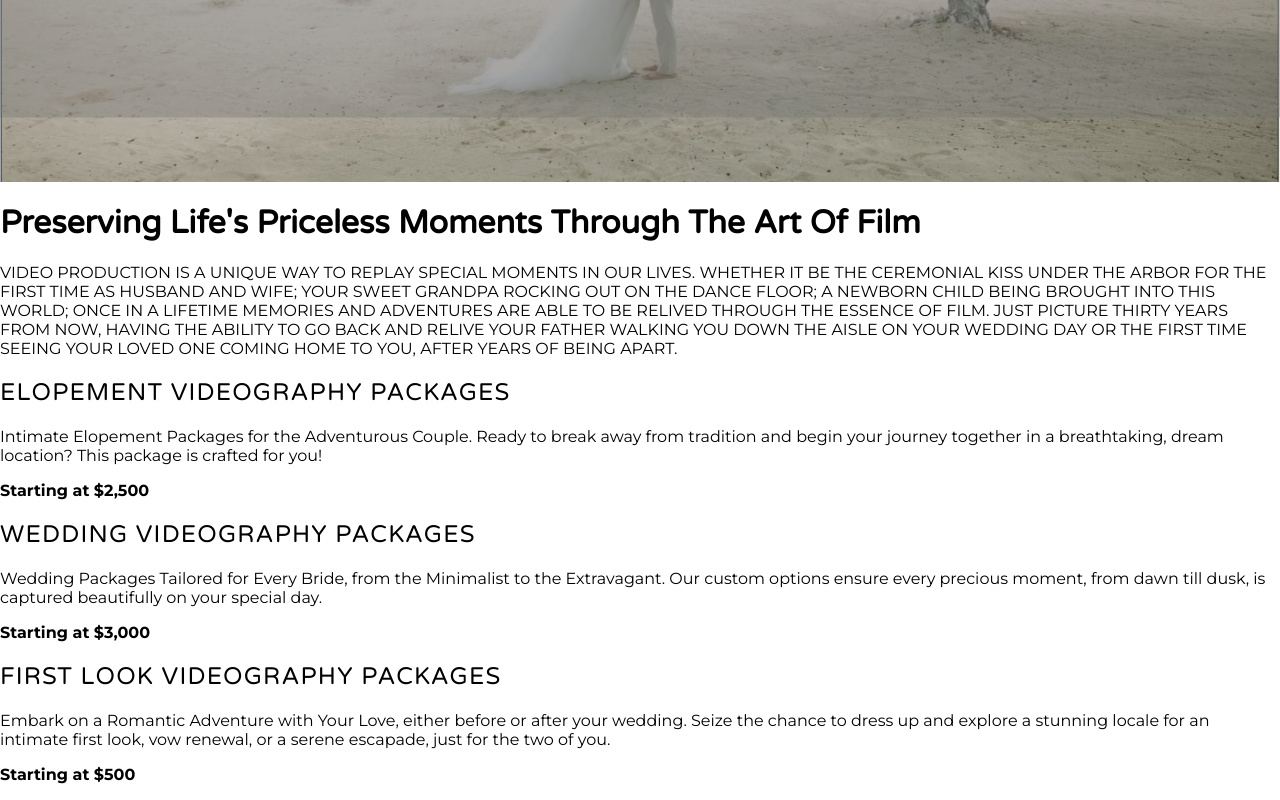
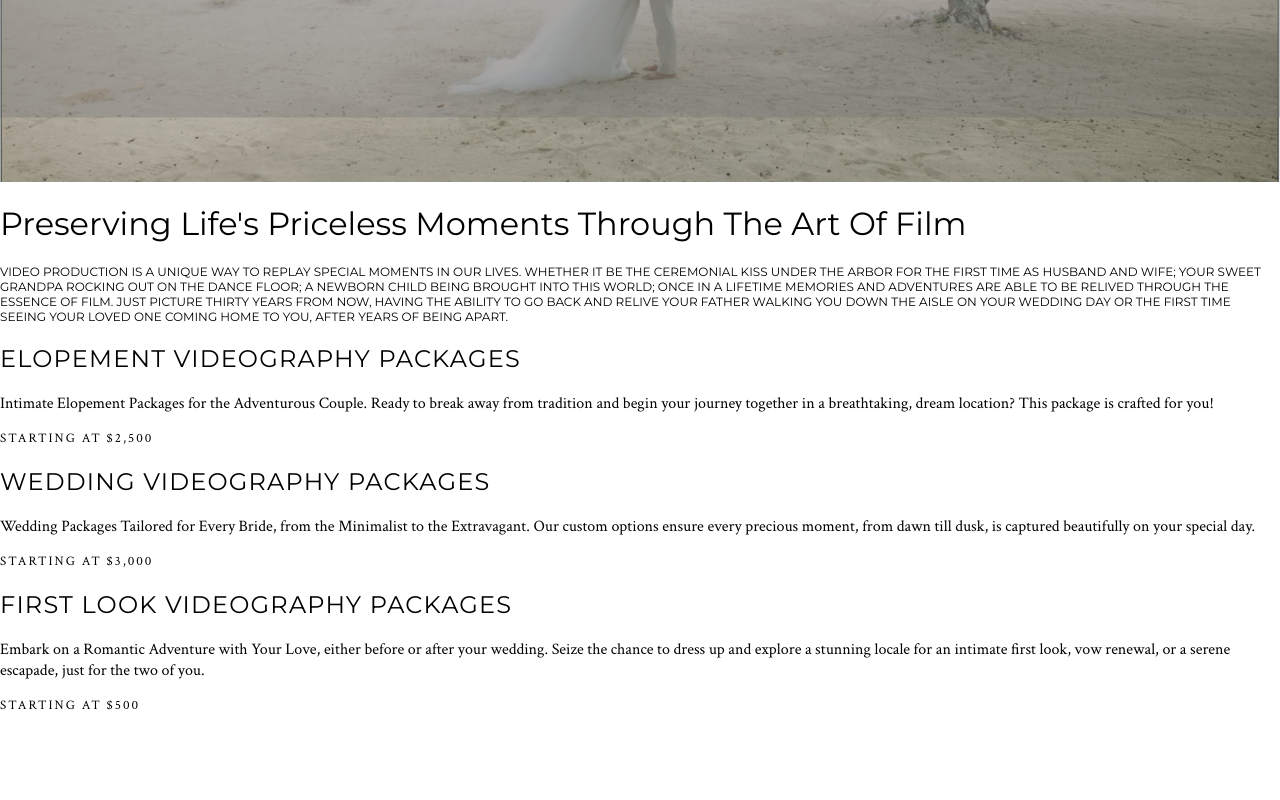
Before and after one commit to iphaminh/iphaminh, a React (Create React App) app: page /pricing in a window 1280 px wide. Shown: the part 624-1424 px from the top of the page. After the commit the page ends 1351 px from the top, so only its background shows below. Built offline with nearby package versions, Linux system fonts and the light colour scheme; a web font is replaced by a local one.

Commit message:
fixing font and size before styling the collumn

```diff
--- a/src/pages/PricingPage/Pricing.css
+++ b/src/pages/PricingPage/Pricing.css
@@ -1,5 +1,5 @@
 /* Import the Montserrat font with the weights you need */
-@import url('https://fonts.googleapis.com/css2?family=Montserrat:wght@400;700&display=swap');
+@import url('https://fonts.googleapis.com/css2?family=Montserrat:wght@400;700&family=Crimson+Text:wght@400;700&display=swap');
 
 /* Apply Montserrat throughout the application */
 body, .font-montserrat {
@@ -11,9 +11,13 @@ h1, h2 {
   font-family: 'Montserrat', sans-serif;
 }
 
+p {
+  font-family: 'Crimson Text', serif;
+}
+
 /* Specific font-weight for headings */
 h1 {
-  font-weight: 700; /* Bold for the main heading */
+  font-weight: 400; /* Bold for the main heading */
 }
 
 h2 {
@@ -23,13 +27,16 @@ h2 {
 }
 
 /* Style adjustments for the package descriptions and prices */
-.package-description, .package-price {
+.package-description {
   font-family: 'Montserrat', sans-serif;
-  font-weight: 400; /* Regular for the description */
+  font-weight: 100; /* Regular for the description */
 }
 
 .package-price {
-  font-weight: 700; /* Bold for the price */
+  font-weight: 400; /* Bold for the price */
+  letter-spacing: 2px; /* Add space between letters */
+  text-transform: uppercase; /* Make the text uppercase */
+  font-size: small;
 }
 
 /* Responsive image wrapper */
--- a/src/pages/PricingPage/Pricing.js
+++ b/src/pages/PricingPage/Pricing.js
@@ -18,34 +18,33 @@ export default function Pricing() {
 
 
         {/* Pricing Info */}
-        <div className="text-center py-12 px-4 font-montserrat">
-      <h1 className="text-4xl mb-4 uppercase">Preserving Life's Priceless Moments Through The Art Of Film</h1>
-        <p className="mb-8">VIDEO PRODUCTION IS A UNIQUE WAY TO REPLAY SPECIAL MOMENTS IN OUR LIVES. WHETHER IT BE THE CEREMONIAL KISS UNDER THE ARBOR FOR THE FIRST TIME AS HUSBAND
+        <div className="text-center py-12 px-4">
+    <h1 className="text-4xl mb-4 font-montserrat">Preserving Life's Priceless Moments Through The Art Of Film</h1>
+    <p className="mb-8 font-montserrat" style={{ fontSize: '12px' }}>VIDEO PRODUCTION IS A UNIQUE WAY TO REPLAY SPECIAL MOMENTS IN OUR LIVES. WHETHER IT BE THE CEREMONIAL KISS UNDER THE ARBOR FOR THE FIRST TIME AS HUSBAND
 AND WIFE; YOUR SWEET GRANDPA ROCKING OUT ON THE DANCE FLOOR; A NEWBORN CHILD BEING BROUGHT INTO THIS WORLD; ONCE IN A LIFETIME MEMORIES AND ADVENTURES
 ARE ABLE TO BE RELIVED THROUGH THE ESSENCE OF FILM. JUST PICTURE THIRTY YEARS FROM NOW, HAVING THE ABILITY TO GO BACK AND RELIVE YOUR FATHER WALKING YOU
 DOWN THE AISLE ON YOUR WEDDING DAY OR THE FIRST TIME SEEING YOUR LOVED ONE COMING HOME TO YOU, AFTER YEARS OF BEING APART.</p>
 
         {/* Packages */}
         <div className="flex flex-col md:flex-row justify-around items-start md:items-center my-12 mx-auto">
-          {/* Package I */}
-          <div className="package-info text-center mx-4 mb-8 md:mb-0">
-            <h2 className="uppercase font-semibold">Elopement Videography Packages</h2>
-            <p className="package-description mb-4 font-crimson">Intimate Elopement Packages for the Adventurous Couple. Ready to break away from tradition and begin your journey together in a breathtaking, dream location? This package is crafted for you!</p>
-            <p className="package-price text-lg font-medium">Starting at $2,500</p>
-          </div>
+      {/* Package I */}
+      <div className="package-info text-center mx-4 mb-8 md:mb-0">
+        <h2 className="font-montserrat">Elopement Videography Packages</h2>
+        <p className="font-crimson">Intimate Elopement Packages for the Adventurous Couple. Ready to break away from tradition and begin your journey together in a breathtaking, dream location? This package is crafted for you!</p>
+        <p className="package-price">Starting at $2,500</p>          </div>
 
           {/* Package II */}
           <div className="package-info text-center mx-4 mb-8 md:mb-0">
-            <h2 className="package-title text-2xl font-semibold mb-2">Wedding Videography Packages</h2>
-            <p className="package-description mb-4 font-crimson">Wedding Packages Tailored for Every Bride, from the Minimalist to the Extravagant. Our custom options ensure every precious moment, from dawn till dusk, is captured beautifully on your special day.</p>
-            <p className="package-price text-lg font-medium">Starting at $3,000</p>
+          <h2 className="font-montserrat">Wedding Videography Packages</h2>
+          <p className="font-crimson">Wedding Packages Tailored for Every Bride, from the Minimalist to the Extravagant. Our custom options ensure every precious moment, from dawn till dusk, is captured beautifully on your special day.</p>
+            <p className="package-price">Starting at $3,000</p>
           </div>
 
           {/* Package III */}
           <div className="package-info text-center mx-4 mb-8 md:mb-0">
-            <h2 className="package-title text-2xl font-semibold mb-2">First Look Videography Packages</h2>
-            <p className="package-description mb-4 font-crimson">Embark on a Romantic Adventure with Your Love, either before or after your wedding. Seize the chance to dress up and explore a stunning locale for an intimate first look, vow renewal, or a serene escapade, just for the two of you.</p>
-            <p className="package-price text-lg font-medium">Starting at $500</p>
+          <h2 className="font-montserrat">First Look Videography Packages</h2>
+          <p className="font-crimson">Embark on a Romantic Adventure with Your Love, either before or after your wedding. Seize the chance to dress up and explore a stunning locale for an intimate first look, vow renewal, or a serene escapade, just for the two of you.</p>
+            <p className="package-price">Starting at $500</p>
           </div>
         </div>
       </div>
```
